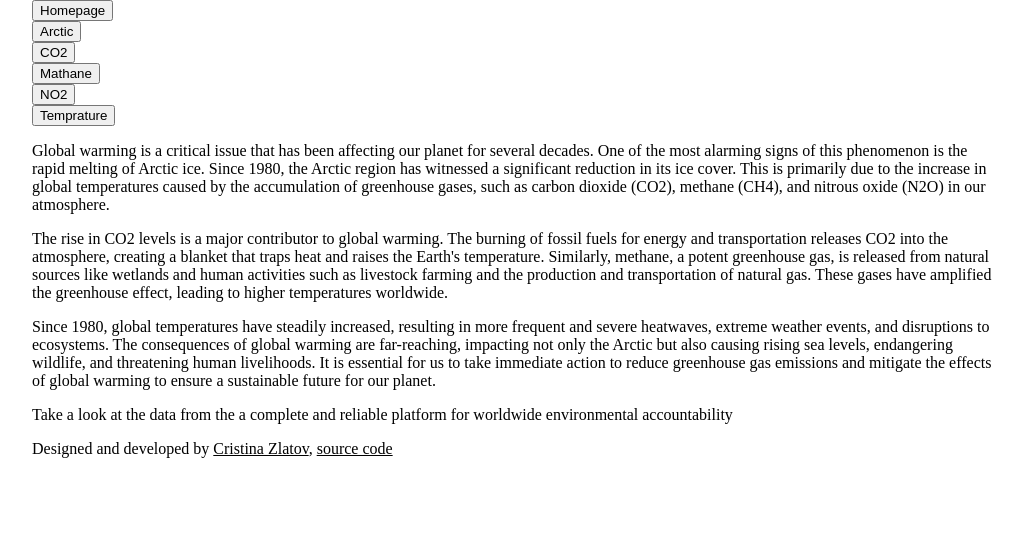
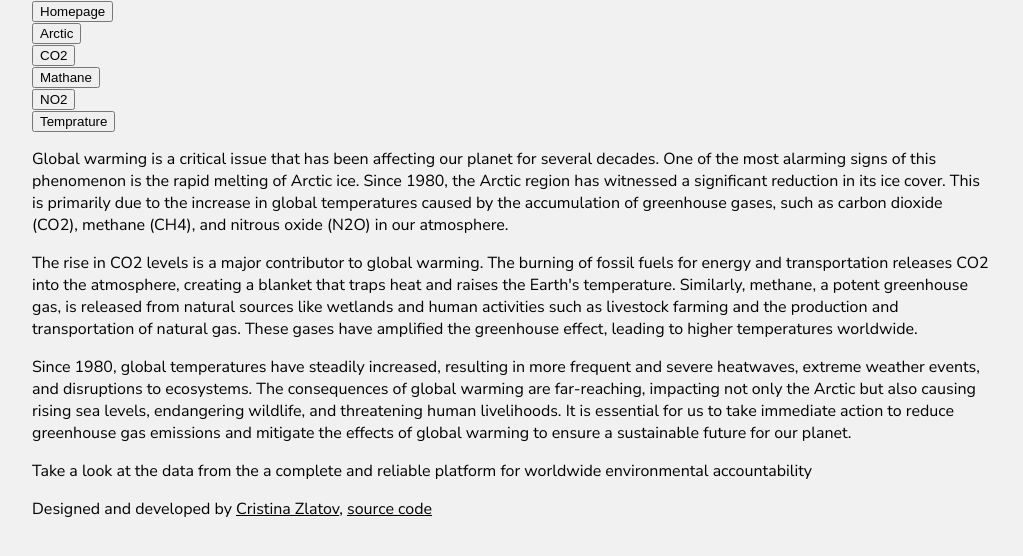
Before and after one commit to C-ZLTV/global-warming-charts-angular, an Angular app: page /homepage in a window 1280 px wide. Shown: the top 556 px of the page, without its empty margins (128-1151 px from the left). Built offline with nearby package versions, Linux system fonts and the light colour scheme; what ng2-charts would draw is missing.

Commit message:
fav icon and font

```diff
--- a/src/index.html
+++ b/src/index.html
@@ -5,7 +5,10 @@
   <title>GlobalWarmingCharts</title>
   <base href="/">
   <meta name="viewport" content="width=device-width, initial-scale=1">
-  <link rel="icon" type="image/x-icon" href="favicon.ico">
+  <link rel="icon" type="image/x-icon" href="assets/favicon.svg">
+  <link rel="preconnect" href="https://fonts.googleapis.com">
+  <link rel="preconnect" href="https://fonts.gstatic.com" crossorigin>
+  <link href="https://fonts.googleapis.com/css2?family=Nunito+Sans:ital,opsz,wght@0,6..12,400;0,6..12,700;1,6..12,500&display=swap" rel="stylesheet">
 </head>
 <body>
   <app-root></app-root>
--- a/src/styles.css
+++ b/src/styles.css
@@ -5,6 +5,8 @@
 body{
     margin: 0;
     padding: 0;
+    background-color: #f1f1f1ff;
+    font-family: 'Nunito Sans', sans-serif;
 }
 
 ul {
```
Also changed, not shown: src/assets/favicon.svg (added), 1 other file (tests, documents, lock files or other folders).
